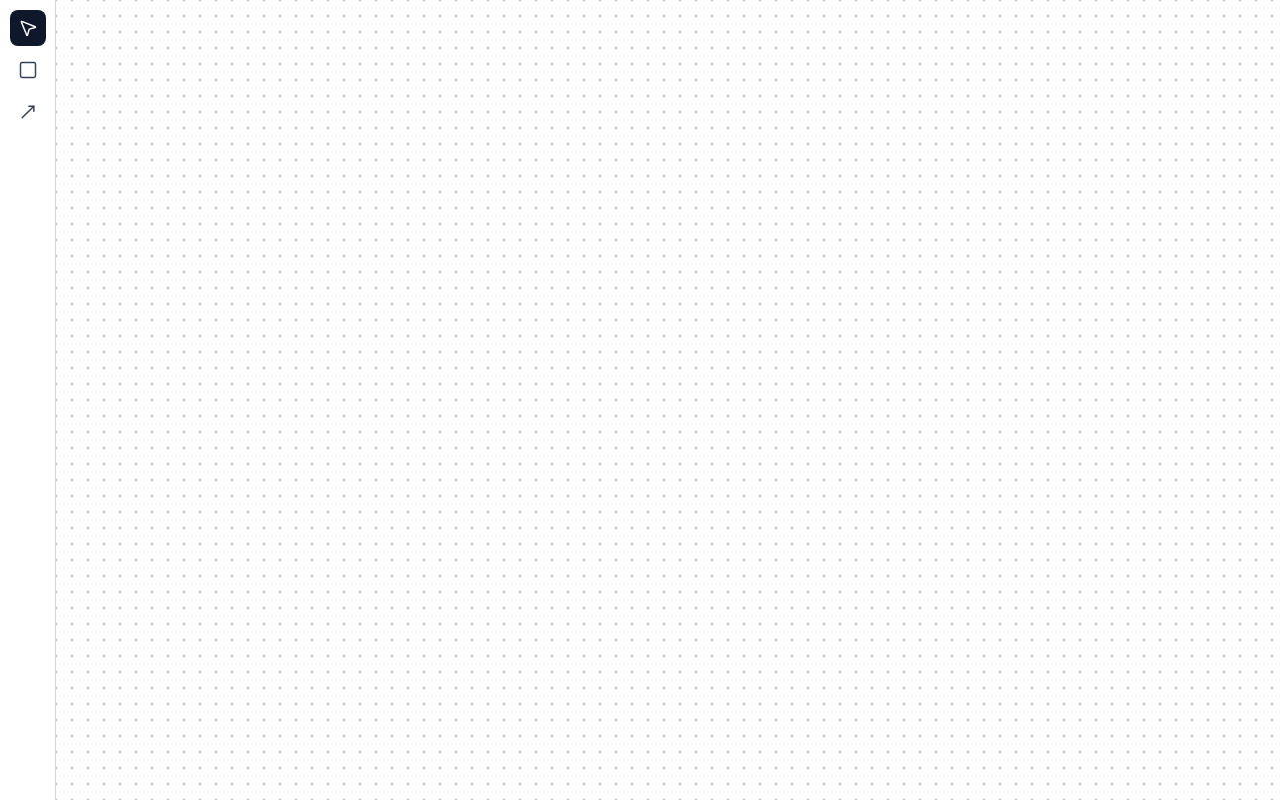
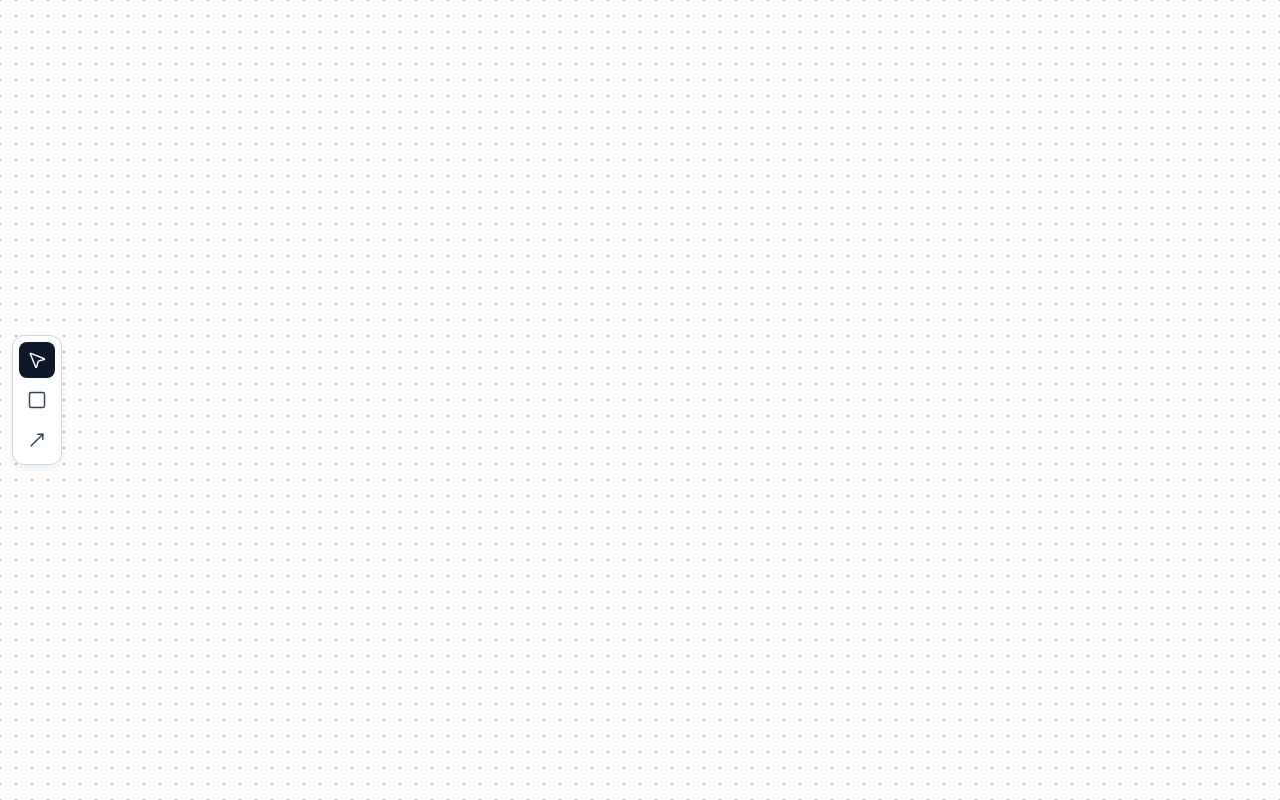
Before and after one commit to wmaurin/visu, a website built with Vite: page index.html in a window 1280 px wide. Built offline with nearby package versions, Linux system fonts and the light colour scheme.

Commit message:
style: turn left toolbar into floating vertically centred panel

```diff
--- a/src/style.css
+++ b/src/style.css
@@ -29,19 +29,25 @@ body {
 }
 
 #app {
-  display: grid;
-  grid-template-columns: 56px 1fr;
+  position: relative;
   height: 100vh;
 }
 
+/* Floating panel, as tall as its tools, centred on the left edge. */
 .toolbar {
+  position: absolute;
+  top: 50%;
+  left: 12px;
+  z-index: 3;
   display: flex;
   flex-direction: column;
-  align-items: center;
-  gap: 6px;
-  padding: 10px 0;
+  gap: 4px;
+  padding: 6px;
   background: var(--paper);
-  border-right: 1px solid var(--line);
+  border: 1px solid var(--line);
+  border-radius: 12px;
+  box-shadow: 0 4px 12px rgb(15 23 42 / 0.08);
+  transform: translateY(-50%);
 }
 
 .tool {
@@ -289,7 +295,8 @@ body {
 }
 
 .canvas {
-  position: relative;
+  position: absolute;
+  inset: 0;
   overflow: hidden;
 }
 
```
